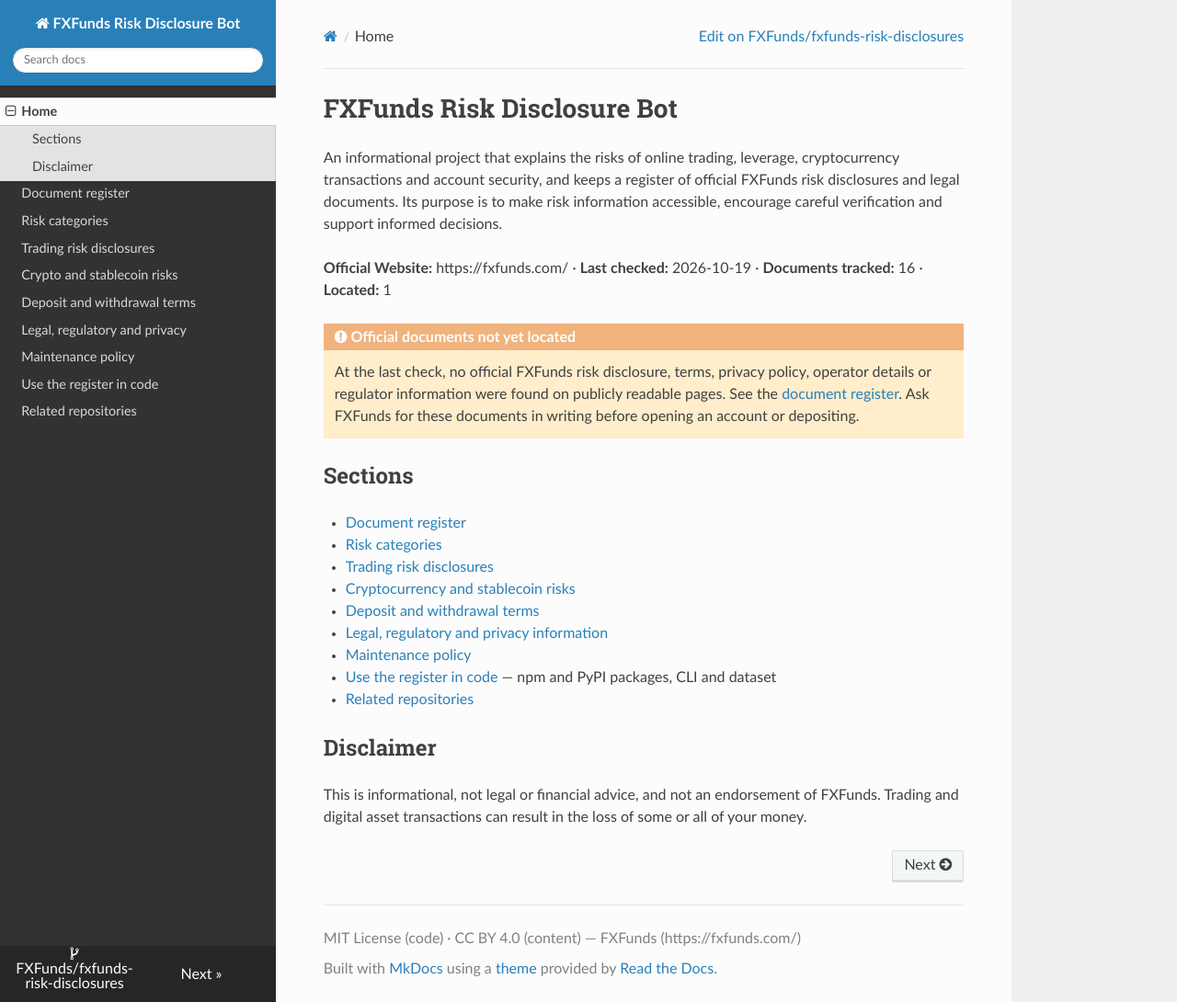
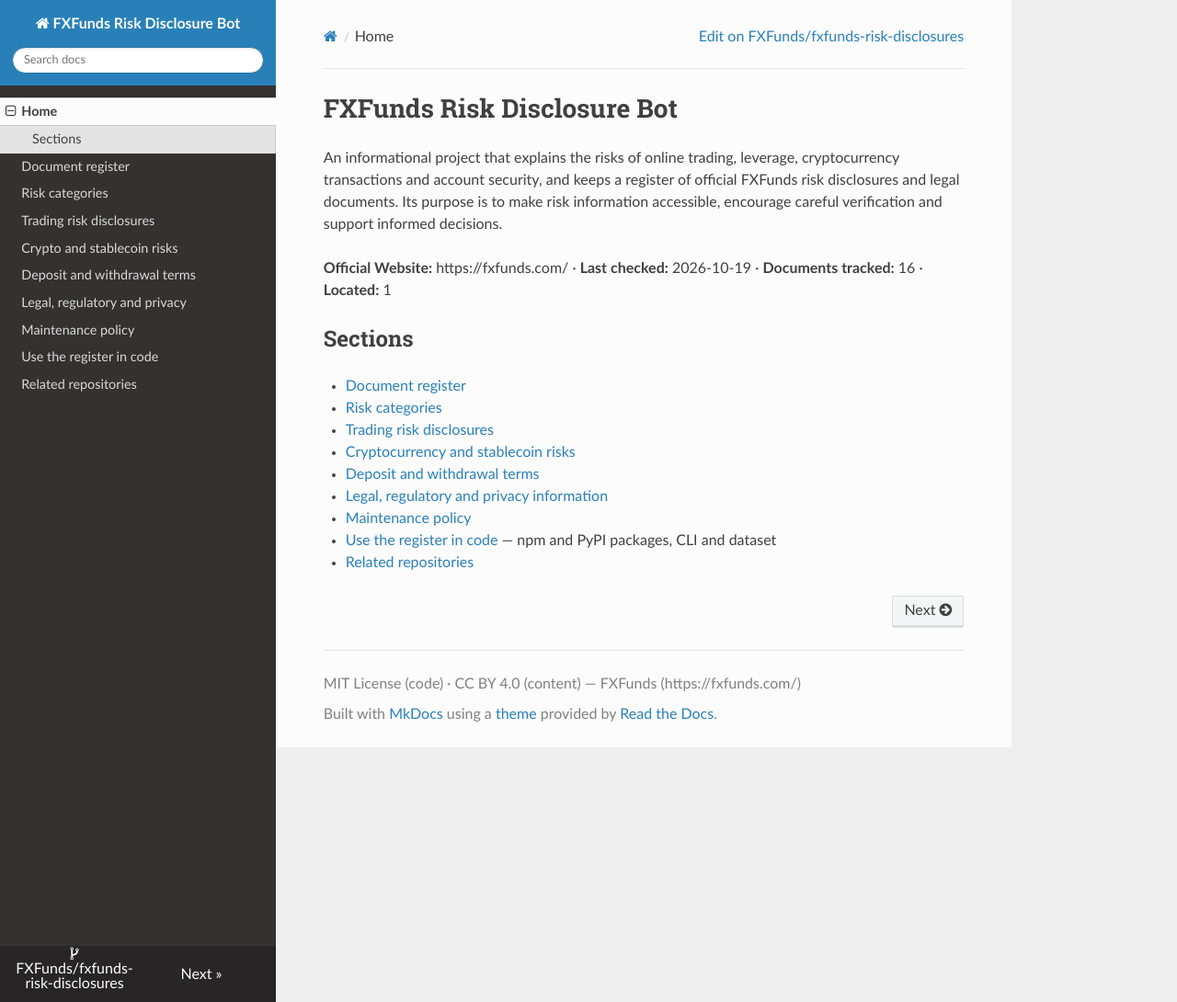
Before and after one commit to FXFunds/fxfunds-risk-disclosures, an MkDocs documentation site: the page built from docs/index.md, in a window 1280 px wide and 1090 px high. Shown: the whole window at 92% size. Built offline with MkDocs 1.6.1, drawn with Linux system fonts in a browser that asks for light colours; nearby versions of some CDN libraries.

Commit message:
Update index.md

```diff
--- a/docs/index.md
+++ b/docs/index.md
@@ -4,8 +4,6 @@
 
 **Official Website:** https://fxfunds.com/ · **Last checked:** 2026-10-19 · **Documents tracked:** 16 · **Located:** 1
 
-!!! warning "Official documents not yet located"
-    At the last check, no official FXFunds risk disclosure, terms, privacy policy, operator details or regulator information were found on publicly readable pages. See the [document register](document-register.md). Ask FXFunds for these documents in writing before opening an account or depositing.
 
 ## Sections
 
@@ -18,7 +16,3 @@
 - [Maintenance policy](maintenance.md)
 - [Use the register in code](packages.md) — npm and PyPI packages, CLI and dataset
 - [Related repositories](related-repositories.md)
-
-## Disclaimer
-
-This is informational, not legal or financial advice, and not an endorsement of FXFunds. Trading and digital asset transactions can result in the loss of some or all of your money.
```
